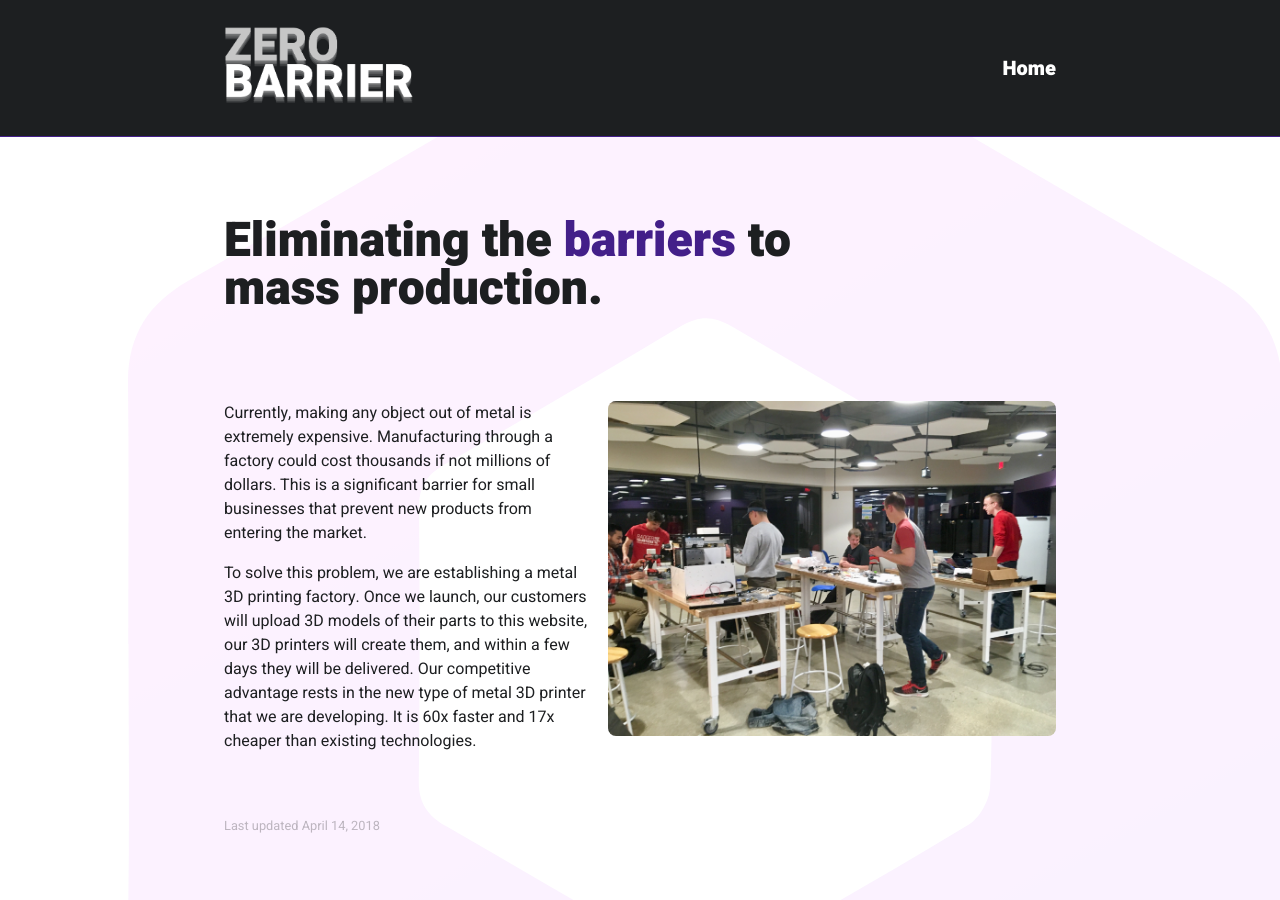
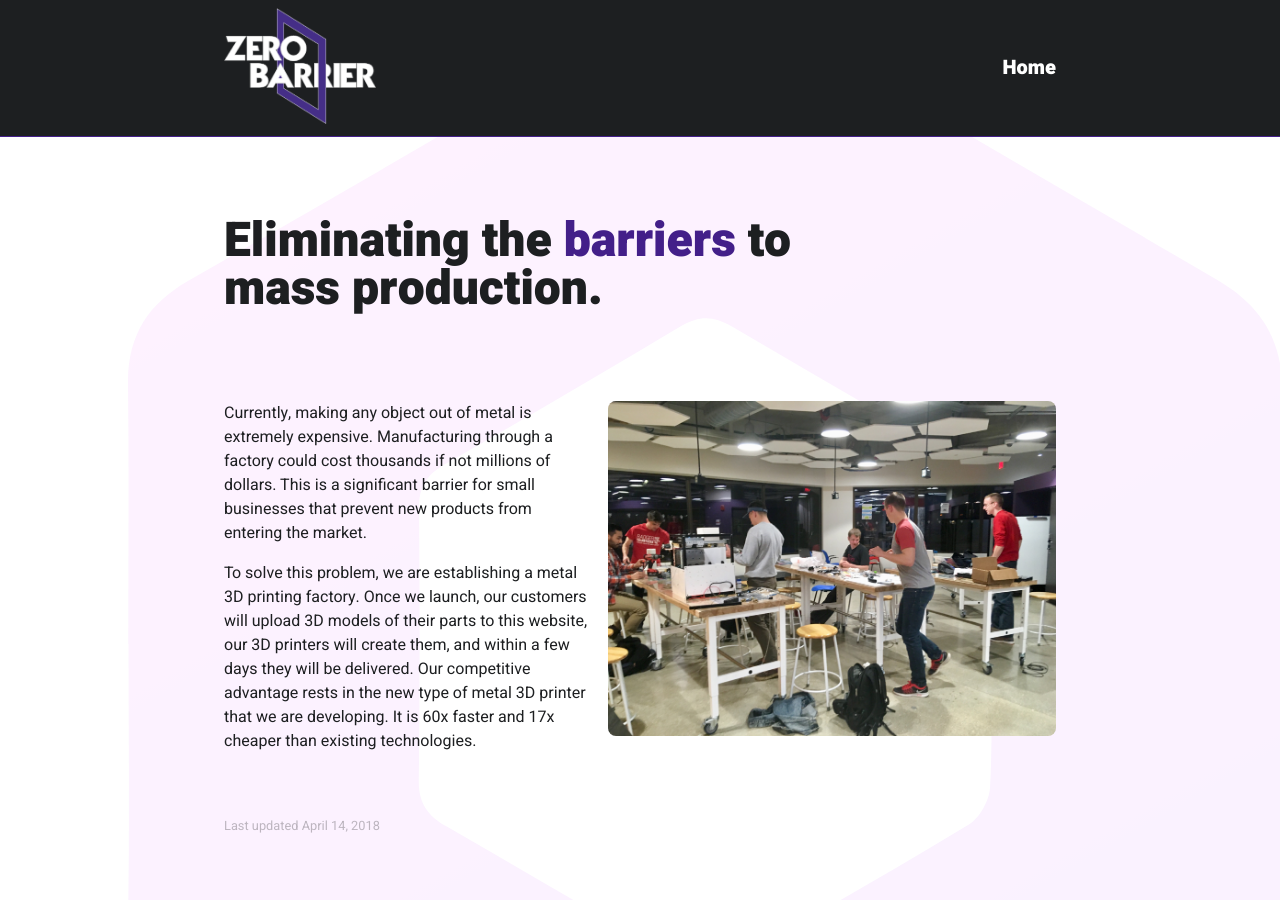
Before and after one commit to georgemblack/mind-to-matter, a Jekyll site: the page built from index.html, in a window 1280 px wide. Built offline with Jekyll 4.4.1, drawn with Linux system fonts in a browser that asks for light colours.

Commit message:
Add header logo

```diff
--- a/_includes/header.html
+++ b/_includes/header.html
@@ -1,7 +1,7 @@
 <header class="header-outer-wrapper">
     <div class="header-inner-wrapper">
         <div class="site-logo">
-                <img src="{{site.url}}/assets/placeholder-logo.png"/>
+                <img src="{{site.url}}/assets/header-logo.png"/>
         </div>
         {% include navigation.html %}
     </div>
--- a/_sass/_header.scss
+++ b/_sass/_header.scss
@@ -17,6 +17,6 @@
 }
 
 .site-logo {
-    max-width: 12em;
+    max-width: 9.5em;
     img { width: 100%; }
 }
```
Also changed, not shown: assets/header-logo.png (added), assets/placeholder-logo.png (deleted).
